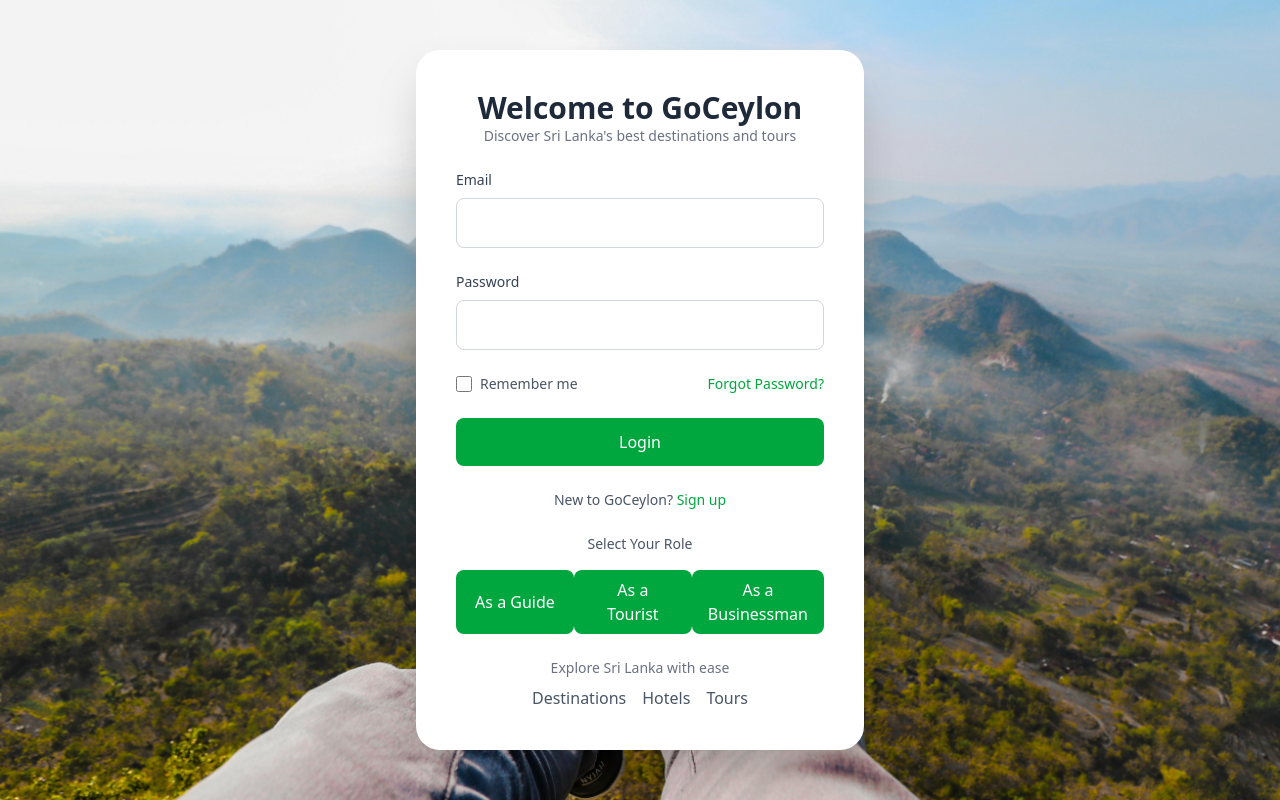
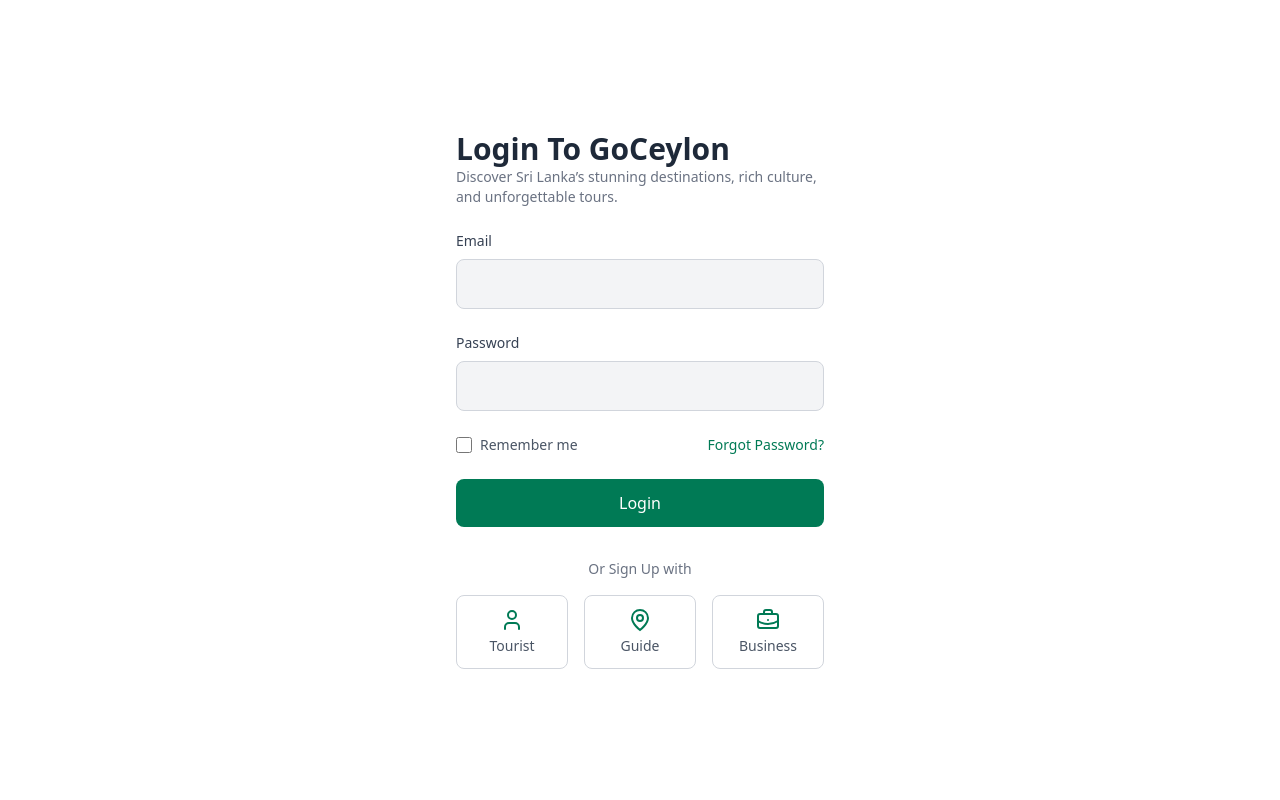
Before and after one commit to bosilu-ranathunga/GoCeylon-frontend, a React (Vite) app: page /login in a window 1280 px wide. Built offline with nearby package versions, Linux system fonts and the light colour scheme.

Commit message:
Update Login.jsx

```diff
--- a/src/pages/Login.jsx
+++ b/src/pages/Login.jsx
@@ -1,55 +1,68 @@
-import React, { useState } from 'react';
-import { useNavigate } from 'react-router-dom'; // Import useNavigate hook
-import backgroundImage from '../assets/images/pexels-dreamypixel-547116.jpg'; // Adjust the path based on your folder structure
+import React, { useState, useEffect } from 'react';
+import axios from 'axios';
+import { LuUser } from 'react-icons/lu';
+import { LuBriefcaseBusiness } from 'react-icons/lu';
+import { GrLocation } from 'react-icons/gr';
+import { useNavigate } from 'react-router-dom';
 
 const Login = () => {
-  const [userType, setUserType] = useState('');
-  const navigate = useNavigate(); // Initialize useNavigate
+  const [email, setEmail] = useState('');
+  const [password, setPassword] = useState('');
+  const [loading, setLoading] = useState(false);
+  const [error, setError] = useState(null);
+  const navigate = useNavigate();
 
-  const handleSignUpClick = () => {
-    // The "Sign Up" link can be used to show the user type buttons instead of a modal
+  useEffect(() => {
+    document.querySelector('meta[name="theme-color"]').setAttribute("content", "#fffff");
+  }, []);
+
+  const handleUserTypeChange = (type) => {
+    setUserType(type);
+    const routes = {
+      Tourist: '/register1',
+      Guide: '/register2',
+      Businessman: '/register3',
+    };
+    navigate(routes[type]);
   };
 
-  const handleUserTypeChange = (type) => {
-    setUserType(type); // Update selected user type
-    if (type === 'Tourist') {
-      // Navigate to the user registration page for tourists immediately when Tourist is selected
-      navigate('/register1');
+  const handleLogin = async (e) => {
+    e.preventDefault();
+    setLoading(true);
+    setError(null);
+
+    try {
+      const response = await axios.post('https://your-api.com/login', { email, password });
+      console.log('Login Successful:', response.data);
+      navigate('/dashboard');
+    } catch (err) {
+      console.error('Login Failed:', err);
+      setError(err.response?.data?.message || 'Login failed. Please try again.');
+    } finally {
+      setLoading(false);
     }
-    else if(type==='Guide'){
-      navigate('/register2');
-
-    }
-    else if(type==='Businessman')
-    navigate('/register3');
-
   };
 
   return (
     <div className="h-screen flex items-center justify-center relative">
-      {/* Background Image */}
-      <img
-        src={backgroundImage} // Use the imported image here
-        alt="GoCeylon Background"
-        className="absolute top-0 left-0 w-full h-full object-cover z-0"
-      />
-
-      <div className="bg-white bg-opacity-80 p-10 rounded-3xl shadow-2xl max-w-md w-full z-10 relative">
-        {/* Title */}
-        <div className="text-center mb-6">
-          <h2 className="text-3xl font-semibold text-gray-800">Welcome to GoCeylon</h2>
-          <p className="text-sm text-gray-500">Discover Sri Lanka's best destinations and tours</p>
+      <div className="bg-white bg-opacity-80 p-10 max-w-md w-full z-10 relative">
+        <div className="text-left mb-6">
+          <h2 className="text-3xl font-semibold text-gray-800">Login To GoCeylon</h2>
+          <p className="text-sm text-gray-500">Discover Sri Lanka’s stunning destinations, rich culture, and unforgettable tours.</p>
         </div>
 
-        {/* Login Form */}
-        <form className="space-y-6">
+        {error && <p className="text-red-500 text-sm mb-4">{error}</p>}
+
+        <form className="space-y-6" onSubmit={handleLogin}>
           <div>
             <label htmlFor="email" className="block text-sm font-medium text-gray-700">Email</label>
             <input
               type="email"
               id="email"
               name="email"
-              className="w-full px-4 py-3 mt-2 border border-gray-300 rounded-lg focus:outline-none focus:ring-2 focus:ring-green-500 transition duration-300"
+              value={email}
+              onChange={(e) => setEmail(e.target.value)}
+              className="w-full px-4 py-3 mt-2 border bg-gray-100 border-gray-300 rounded-lg focus:outline-none focus:ring-2 focus:ring-green-500 transition duration-300"
               required
             />
           </div>
@@ -60,70 +73,48 @@
               type="password"
               id="password"
               name="password"
-              className="w-full px-4 py-3 mt-2 border border-gray-300 rounded-lg focus:outline-none focus:ring-2 focus:ring-green-500 transition duration-300"
+              value={password}
+              onChange={(e) => setPassword(e.target.value)}
+              className="w-full px-4 py-3 mt-2 border bg-gray-100 border-gray-300 rounded-lg focus:outline-none focus:ring-2 focus:ring-green-500 transition duration-300"
               required
             />
           </div>
 
-          {/* Remember Me & Forgot Password */}
           <div className="flex items-center justify-between">
             <div className="flex items-center space-x-2">
-              <input type="checkbox" id="remember" className="h-4 w-4 text-green-600" />
+              <input type="checkbox" id="remember" className="h-4 w-4 text-[#007a55]" />
               <label htmlFor="remember" className="text-sm text-gray-600">Remember me</label>
             </div>
-            <a href="" className="text-sm text-green-600 hover:underline">Forgot Password?</a>
+            <a href="#" className="text-sm text-[#007a55] hover:underline">Forgot Password?</a>
           </div>
 
-          {/* Login Button */}
           <button
             type="submit"
-            className="w-full bg-green-600 text-white py-3 rounded-lg hover:bg-green-700 transition duration-300"
+            className="w-full bg-[#007a55] text-white py-3 rounded-lg hover:bg-green-700 transition duration-300"
+            disabled={loading}
           >
-            Login
+            {loading ? 'Logging in...' : 'Login'}
           </button>
         </form>
 
-        {/* Sign-up Link */}
-        <div className="mt-6 text-center">
-          <p className="text-sm text-gray-600">
-            New to GoCeylon? <a href="#" onClick={handleSignUpClick} className="text-green-600 hover:underline">Sign up</a>
-          </p>
-        </div>
-
-        {/* User Type Buttons for Sign Up */}
-        <div className="mt-6 text-center">
-          <p className="text-sm text-gray-600">Select Your Role</p>
-          <div className="flex justify-between mt-4">
-            <button
-              onClick={() => handleUserTypeChange('Guide')}
-              className="w-full bg-green-600 text-white py-2 px-4 rounded-lg hover:bg-green-700"
-            >
-              As a Guide
+        <div className="mt-8">
+          <p className="text-center text-gray-500 text-sm">Or Sign Up with</p>
+          <div className="grid grid-cols-3 gap-4 mt-4">
+            <button onClick={() => handleUserTypeChange('Guide')} className="p-3 flex flex-col items-center justify-center border border-gray-300 rounded-lg hover:border-emerald-500 transition-all">
+              <LuUser className="text-[#007a55] text-2xl" />
+              <span className="text-sm mt-1 text-gray-600">Tourist</span>
             </button>
-            <button
-              onClick={() => handleUserTypeChange('Tourist')}
-              className="w-full bg-green-600 text-white py-2 px-4 rounded-lg hover:bg-green-700"
-            >
-              As a Tourist
+            <button onClick={() => handleUserTypeChange('Tourist')} className="p-3 flex flex-col items-center justify-center border border-gray-300 rounded-lg hover:border-emerald-500 transition-all">
+              <GrLocation className="text-[#007a55] text-2xl" />
+              <span className="text-sm mt-1 text-gray-600">Guide</span>
             </button>
-            <button
-              onClick={() => handleUserTypeChange('Businessman')}
-              className="w-full bg-green-600 text-white py-2 px-4 rounded-lg hover:bg-green-700"
-            >
-              As a Businessman
+            <button onClick={() => handleUserTypeChange('Businessman')} className="p-3 flex flex-col items-center justify-center border border-gray-300 rounded-lg hover:border-emerald-500 transition-all">
+              <LuBriefcaseBusiness className="text-[#007a55] text-2xl" />
+              <span className="text-sm mt-1 text-gray-600">Business</span>
             </button>
           </div>
         </div>
 
-        {/* Footer: Tourist-related icon */}
-        <div className="mt-6 text-center">
-          <p className="text-sm text-gray-500">Explore Sri Lanka with ease</p>
-          <div className="flex justify-center space-x-4 mt-2">
-            <a href="" className="text-gray-600 hover:text-green-600"><i className="fas fa-map-marker-alt"></i> Destinations</a>
-            <a href="" className="text-gray-600 hover:text-green-600"><i className="fas fa-hotel"></i> Hotels</a>
-            <a href="" className="text-gray-600 hover:text-green-600"><i className="fas fa-bus"></i> Tours</a>
-          </div>
-        </div>
       </div>
     </div>
   );
```
